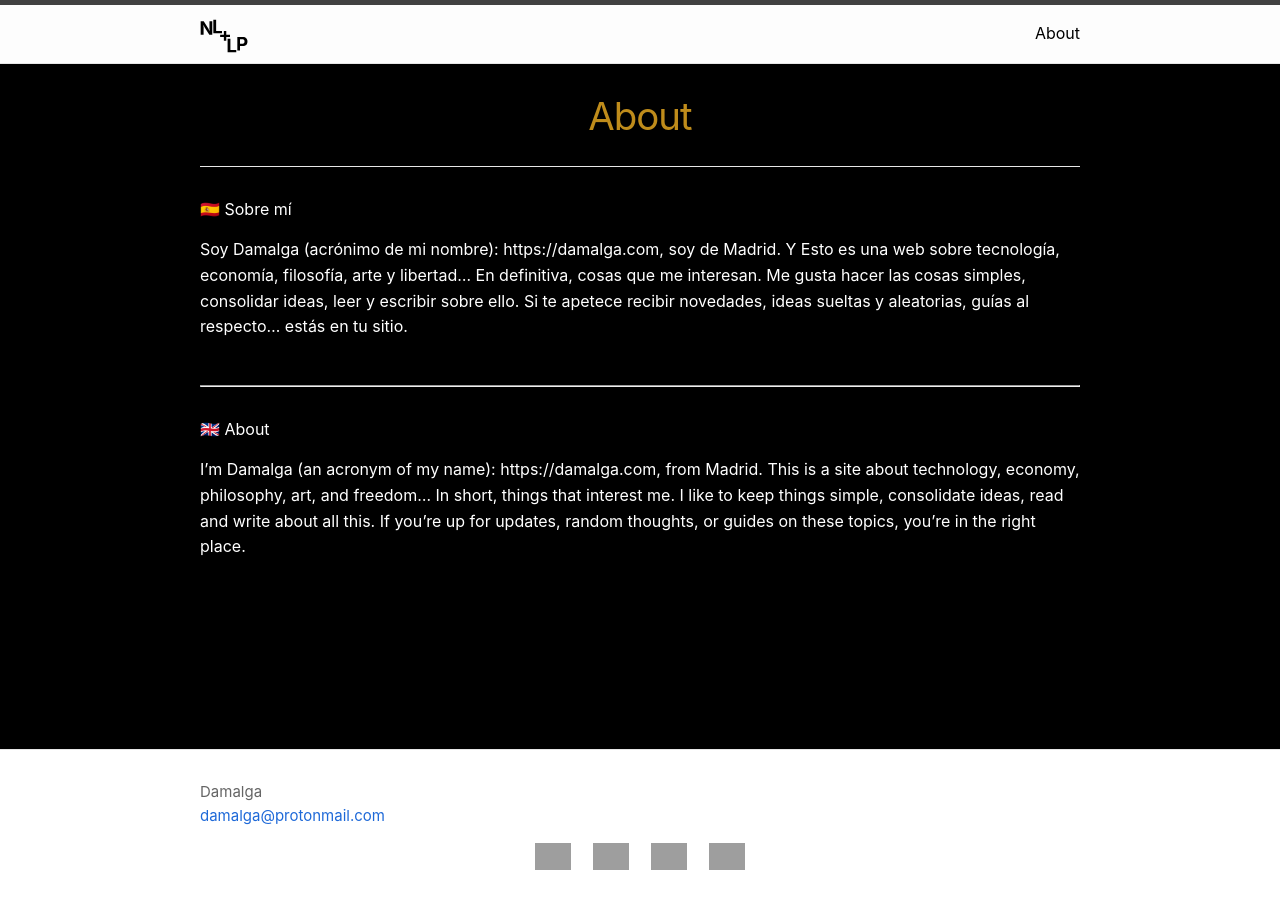
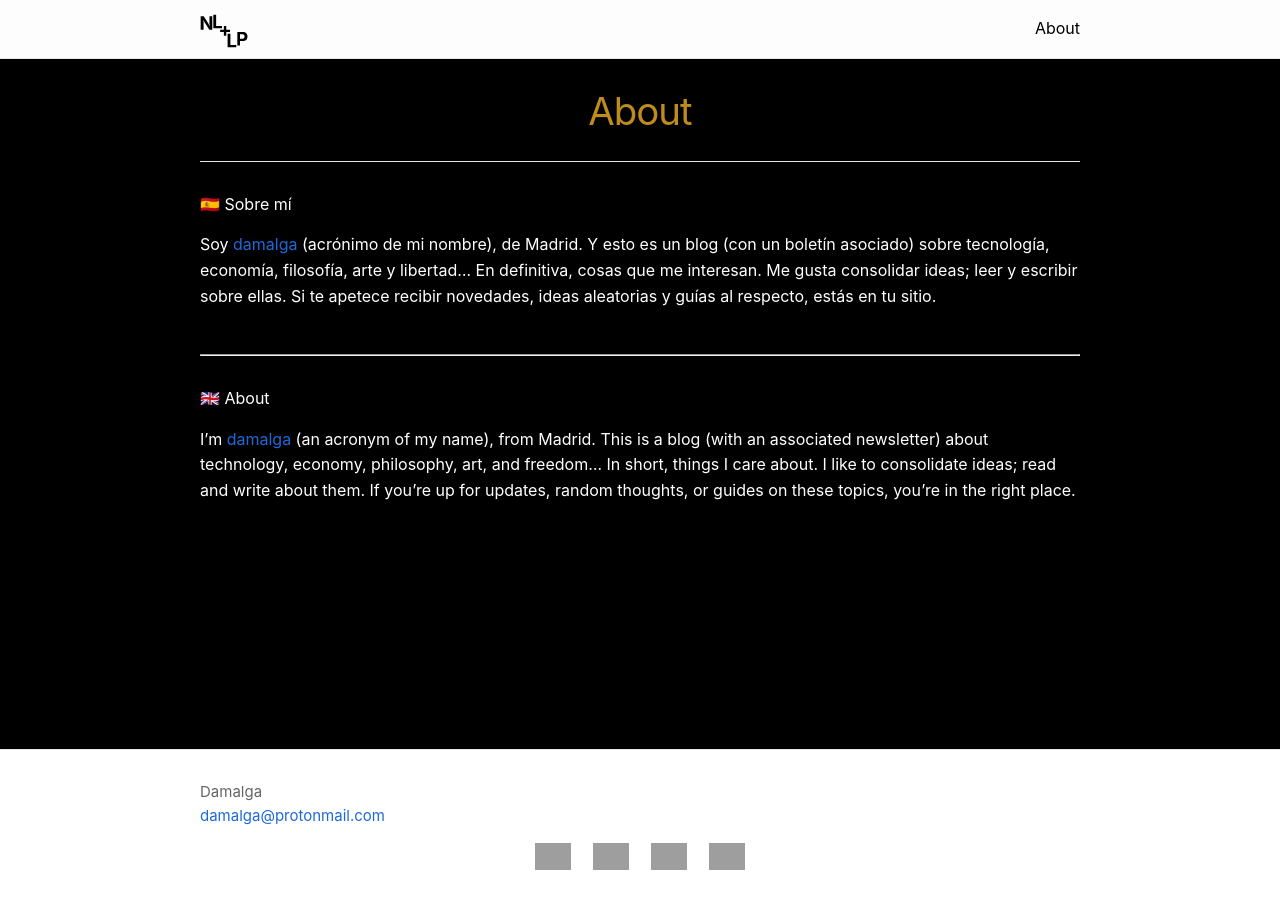
Before and after one commit to damalga/damalga-nl-lp, a Jekyll site: the page built from about.md, in a window 1280 px wide. Built offline with Jekyll 4.4.1, drawn with Linux system fonts in a browser that asks for light colours; some web fonts are replaced; grey boxes are pictures that could not be loaded.

Commit message:
update about

```diff
--- a/_config.yml
+++ b/_config.yml
@@ -1,7 +1,7 @@
 # Site-wide settings
 # ------------------
 #
-title: Damalga NL + LP
+title: NL + LP
 #
 author:
   name: Damalga
--- a/_sass/minima/custom-styles.scss
+++ b/_sass/minima/custom-styles.scss
@@ -50,6 +50,7 @@ div.highlight, figure.highlight{
 
 //Header
 header.site-header{
+    border-top: 0;
     .site-title{
         img{
             width: 3rem;
--- a/about.md
+++ b/about.md
@@ -6,12 +6,10 @@ permalink: /about/
 
 🇪🇸 Sobre mí
 
-Soy Damalga (acrónimo de mi nombre): https://damalga.com, soy de Madrid. Y Esto es una web sobre tecnología, economía, filosofía, arte y libertad... En definitiva, cosas que me interesan. Me gusta hacer las cosas simples, consolidar ideas, leer y escribir sobre ello. Si te apetece recibir novedades, ideas sueltas y aleatorias, guías al respecto... estás en tu sitio.
+Soy <a href="https://damalga.com" target="_blank" rel="noopener noreferrer">damalga</a> (acrónimo de mi nombre), de Madrid. Y esto es un blog (con un boletín asociado) sobre tecnología, economía, filosofía, arte y libertad… En definitiva, cosas que me interesan. Me gusta consolidar ideas; leer y escribir sobre ellas. Si te apetece recibir novedades, ideas aleatorias y guías al respecto, estás en tu sitio.
 
 ---
 
 🇬🇧 About
 
-I’m Damalga (an acronym of my name): https://damalga.com, from Madrid.
-This is a site about technology, economy, philosophy, art, and freedom… In short, things that interest me. I like to keep things simple, consolidate ideas, read and write about all this.
-If you’re up for updates, random thoughts, or guides on these topics, you’re in the right place.
+I’m <a href="https://damalga.com" target="_blank" rel="noopener noreferrer">damalga</a> (an acronym of my name), from Madrid. This is a blog (with an associated newsletter) about technology, economy, philosophy, art, and freedom… In short, things I care about. I like to consolidate ideas; read and write about them. If you’re up for updates, random thoughts, or guides on these topics, you’re in the right place.
```
